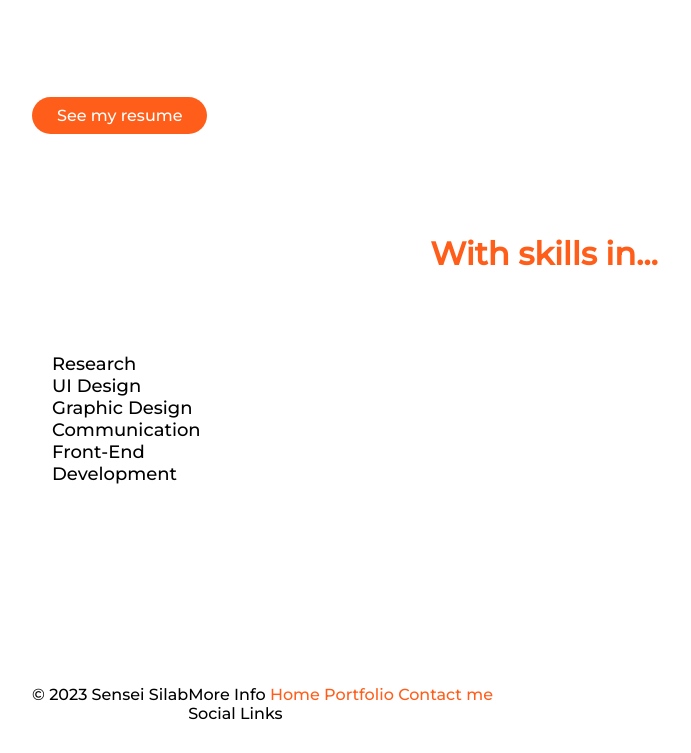
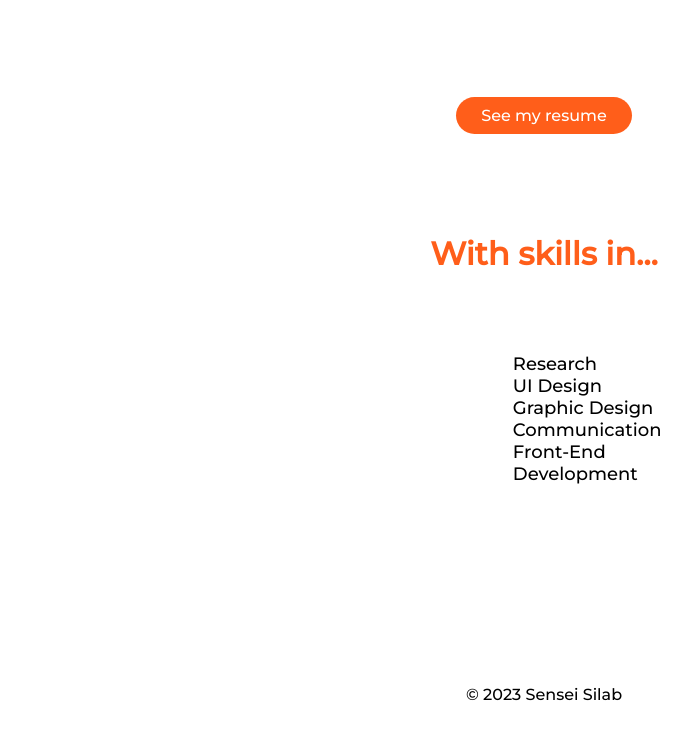
Before and after one commit to SenseiSilab/SenseiSilab.github.io, a plain HTML site: page index.html in a window 1280 px wide. Shown: the part 1313-2066 px from the top of the page, without its empty margins (96-787 px from the left). Drawn offline with Linux system fonts and the light colour scheme; files that its build step writes are made by us from their sources; files whose address does not match are found by name.

Commit message:
Update index.html

```diff
--- a/index.html
+++ b/index.html
@@ -62,14 +62,14 @@
         </div>
 
         <div class="resumebutton">
-            <button class="primary-button" type="button">See my resume</button>
+            <button class="primary-button align-center" type="button">See my resume</button>
         </div>
 
         <div>
             <h1 class="h1text">With skills in...</h1>
         </div>
 
-        <div class="skills-section">
+        <div class="skills-section align-center">
             <ul class="skills-items">
                 <li>Research</li>
                 <li>UI Design</li>
@@ -80,20 +80,7 @@
         </div>
 
         <footer class="footer">
-            <div class="copy">&copy; 2023 Sensei Silab</div>
-            <div class="bottom-links">
-              <div class="links">
-                <span>More Info</span>
-                <a href="#">Home</a>
-                <a href="#">Portfolio</a>
-                <a href="#">Contact me</a>
-              </div>
-              <div class="links">
-                <span>Social Links</span>
-                <a href="#"><i class="fab fa-facebook"></i></a>
-                <a href="#"><i class="fab fa-twitter"></i></a>
-                <a href="#"><i class="fab fa-instagram"></i></a>
-              </div>
+            <div class="copy align-center">&copy; 2023 Sensei Silab
             </div>
           </footer>
     </div>
```
